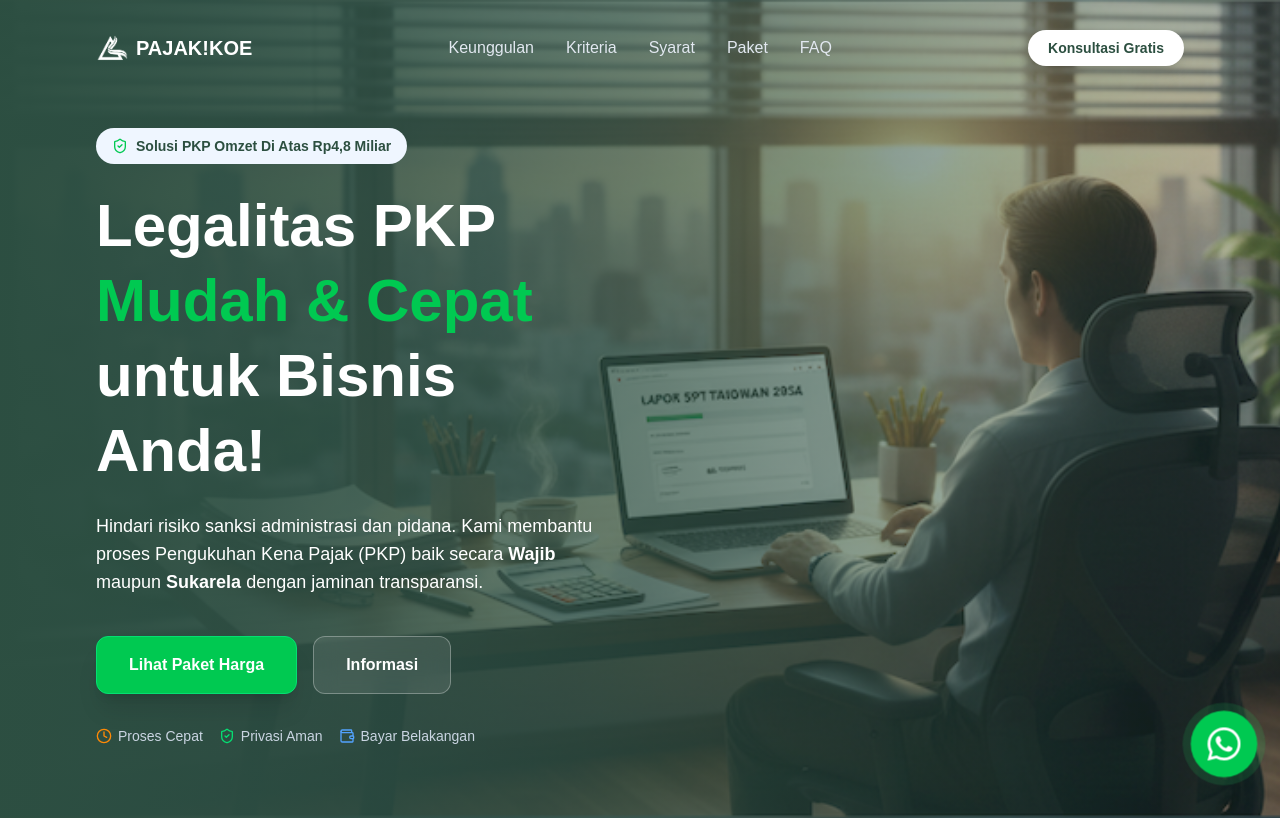
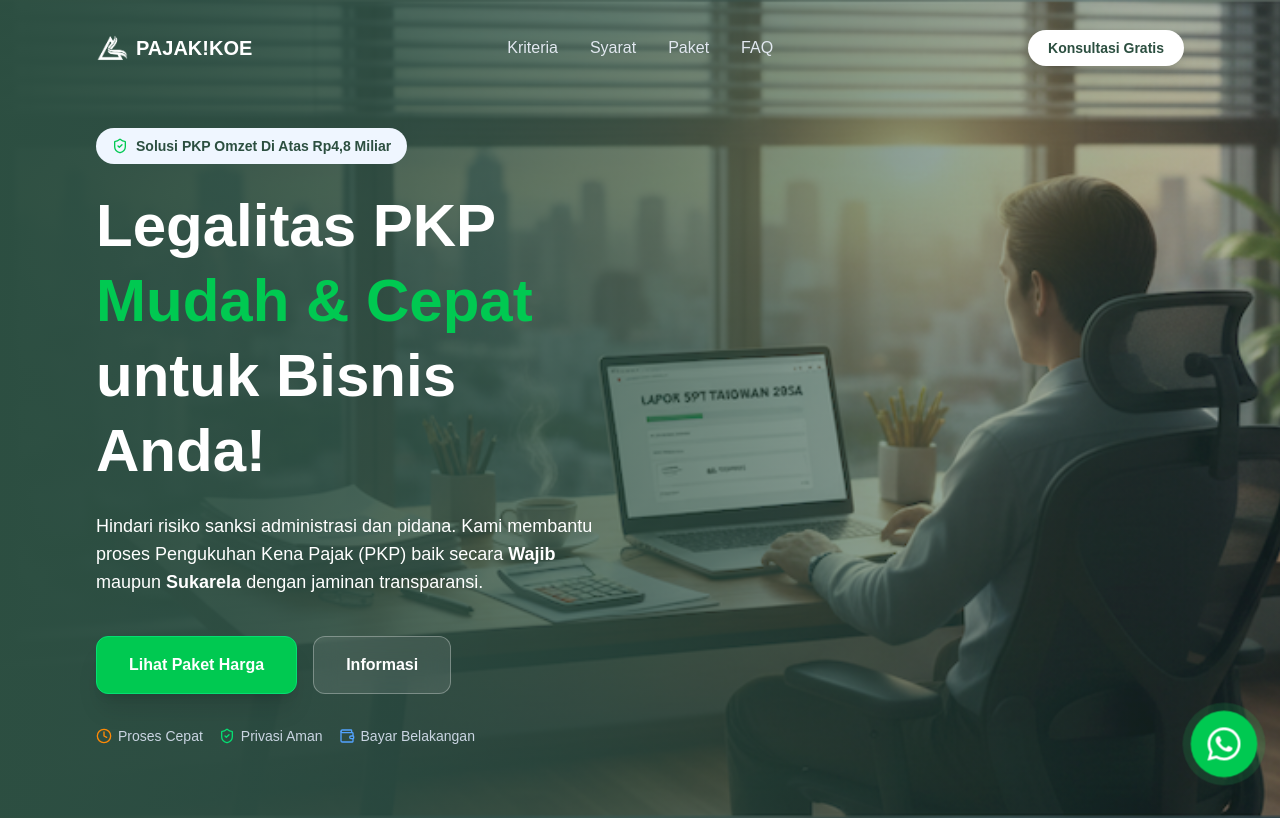
Before and after one commit to mahardikaindra/pajakkoe, a Next.js app: page /pengukuhan-pkp in a window 1280 px wide. Shown: the top 818 px of the page. Built offline with nearby package versions, Linux system fonts and the light colour scheme; a web font is replaced by a local one.

Commit message:
Modified PKP menu

```diff
--- a/src/app/pengukuhan-pkp/page.tsx
+++ b/src/app/pengukuhan-pkp/page.tsx
@@ -117,7 +117,7 @@ const PengukuhanPKPPage: React.FC<PengukuhanPKPPageProps> = ({ children }) => {
       <Header
         scrolled={scrolled}
         onConsult={() => handlePesanWA("Umum")}
-        menu={["Keunggulan", "Kriteria", "Syarat", "Paket", "FAQ"]}
+        menu={["Kriteria", "Syarat", "Paket", "FAQ"]}
       />
       <Hero banner="/images/pkp-banner.png" type="pengukuhan-pkp" />
       {/* Mandatory Notification */}
@@ -236,7 +236,7 @@ const PengukuhanPKPPage: React.FC<PengukuhanPKPPageProps> = ({ children }) => {
       </section>
 
       {/* Documents Section */}
-      <section id="dokumen" className="py-24 px-4 bg-slate-50">
+      <section id="syarat" className="py-24 px-4 bg-slate-50">
         <div className="max-w-7xl mx-auto">
           <div className="text-center mb-16">
             <h2
```
